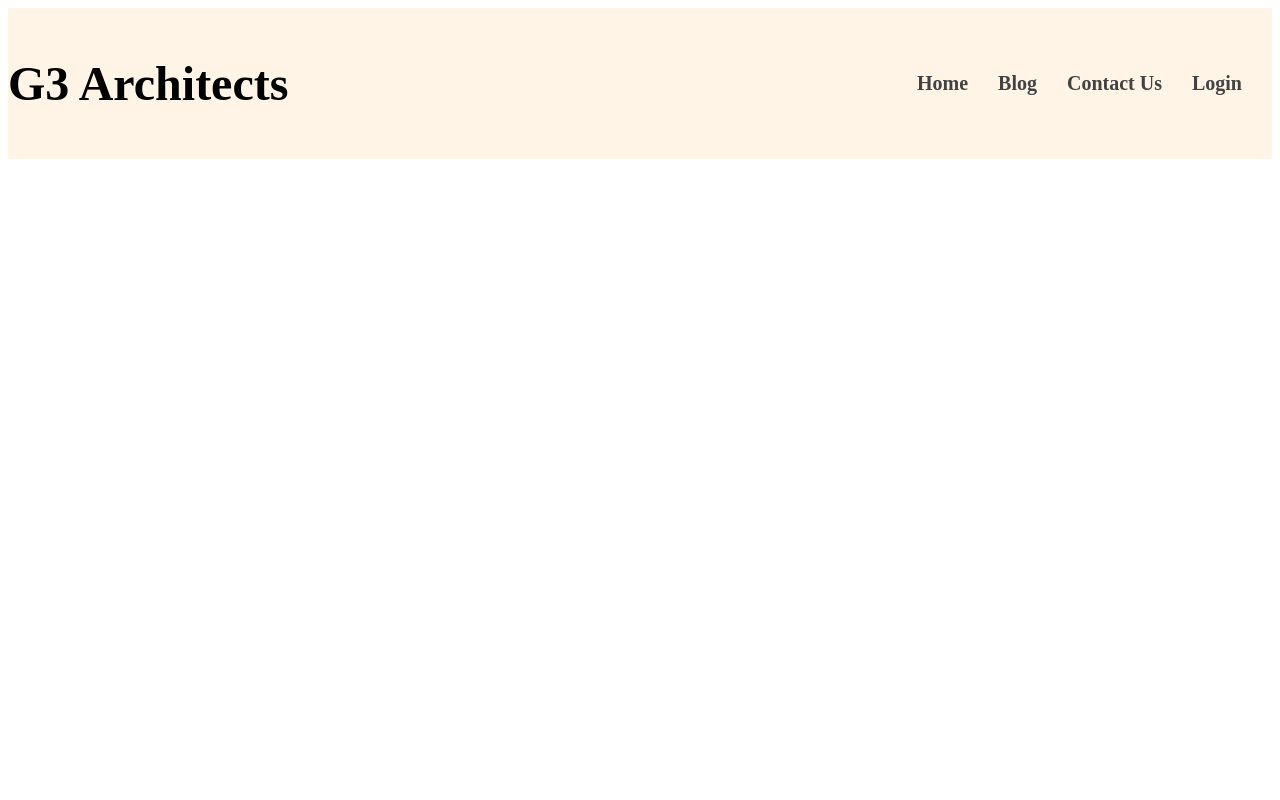
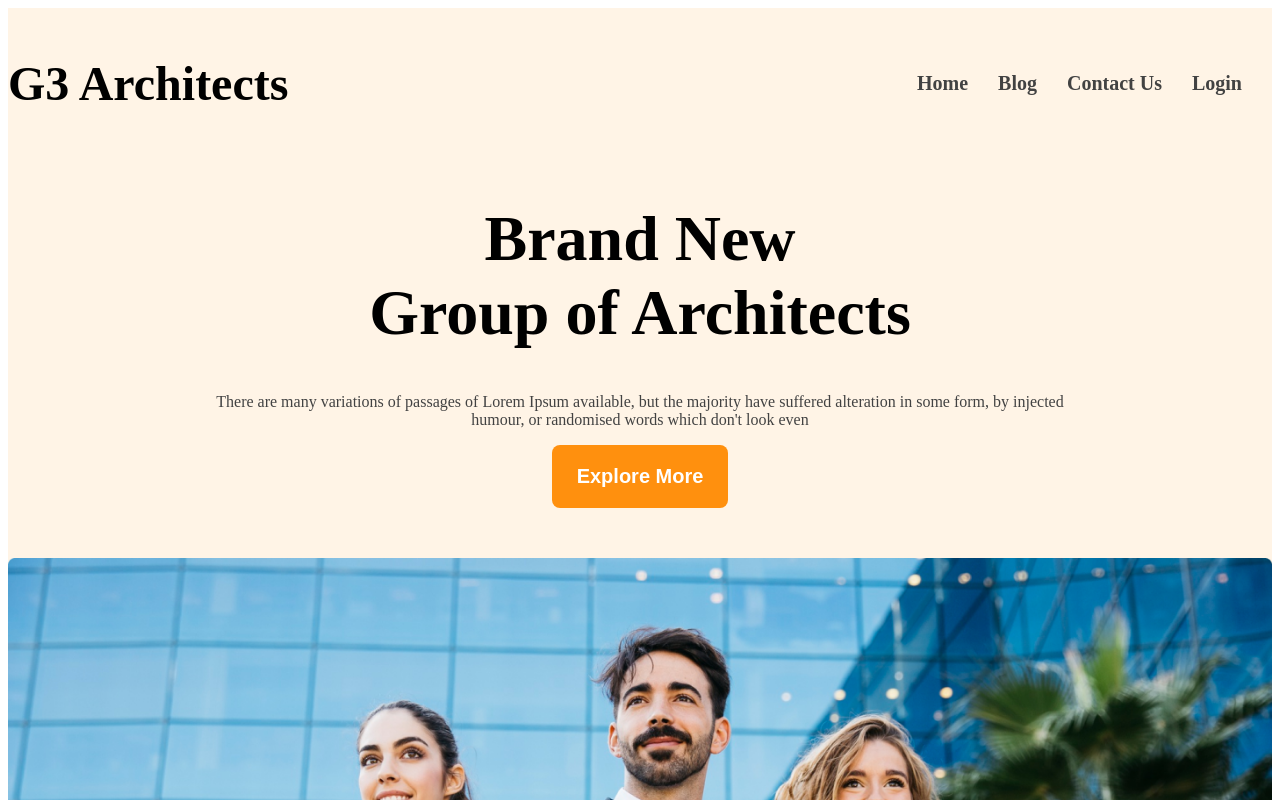
Before and after one commit to abdulmazidakash/m-10-1-g3-architects-websites, a plain HTML site: page index.html in a window 1280 px wide. Shown: the top 800 px of the page. Drawn offline with Linux system fonts and the light colour scheme; a web font is replaced by a local one.

Commit message:
'added-banner-section-

```diff
--- a/index.html
+++ b/index.html
@@ -23,6 +23,15 @@
                 <li class="nav-item"><a href="" class="nav-link text-gray">Login</a></li>
             </ul>
         </nav>
+        <div class="banner">
+            <div class="banner-content">
+                <h1 class="banner-title">Brand New <br> Group of Architects
+                    </h1>
+                    <p class="banner-description text-gray">There are many variations of passages of Lorem Ipsum available, but the majority have suffered alteration in some form, by injected humour, or randomised words which don't look even</p>
+                    <button class="btn-primary">Explore More</button>
+            </div>
+            <img class="banner-image" src="images/banner.png" alt="">
+        </div>
     </header>
     <main>
 
--- a/styles/style.css
+++ b/styles/style.css
@@ -40,3 +40,53 @@
     font-weight: 700;
     font-size: 3rem;
 }
+
+.nav-bar, .banner{
+    max-width: 1440px;
+    margin:  0 auto;
+}
+
+/* banner styles here  */
+
+.banner-content{
+    max-width: 850px;
+    margin: 0 auto;
+    margin-bottom: 50px;
+    text-align: center;
+}
+.banner-image{
+    width: 100%;
+}
+.banner-title{
+    font-size: 4rem;
+    font-weight: 700;
+}
+
+.btn-primary{
+    background-color: #FF900E;
+    color: white;
+    padding: 20px 25px;
+    border-radius: 8px;
+    border: none;
+    font-size: 1.25rem;
+    font-weight: 600;
+}
+
+
+/* media query  */
+@media screen and (max-width: 576px) {
+    .nav-bar,
+    .nav-links{
+        flex-direction: column;
+    }
+
+}
+
+/* medium device responsive query  */
+@media screen and (min-width: 576px) and (max-width: 992px) {
+    .nav-bar,
+    .nav-links{
+        flex-direction: column;
+    }
+
+}
```
